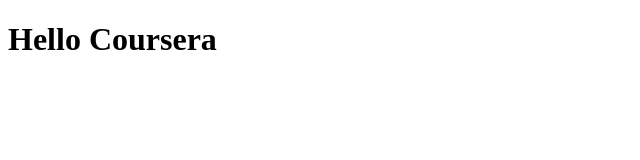
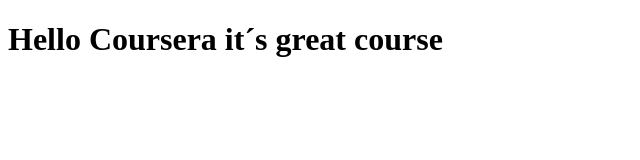
Before and after one commit to Jomar71/coursera-test, a plain HTML site: page site/index.html in a window 1280 px wide. Shown: the whole page, without its empty margins (0-640 px from the left). Drawn offline with Linux system fonts and the light colour scheme.

Commit message:
Small addition to our page content,

```diff
--- a/site/index.html
+++ b/site/index.html
@@ -6,7 +6,7 @@
     <title>Hello Coursera</title>
 </head>
 <body>
-    <h1>Hello Coursera</h1>
+    <h1>Hello Coursera it´s great course</h1>
 
 </body>
 </html>
```
